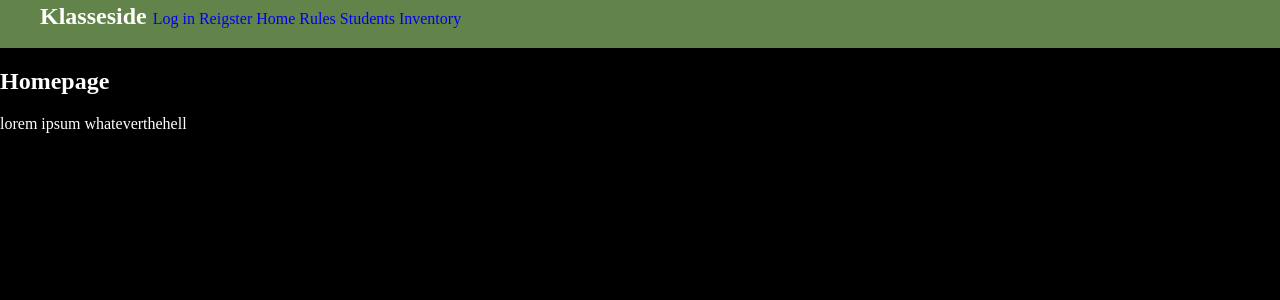
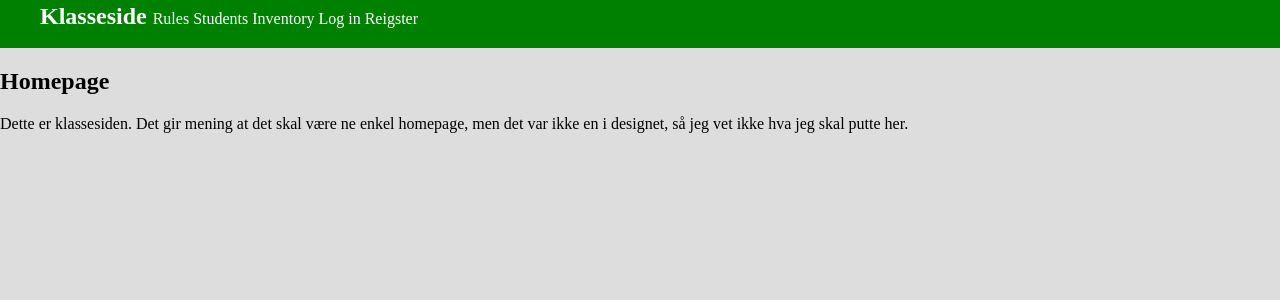
Before and after one commit to BoredToad/klasssenettside, a Flask app: page / in a window 1280 px wide. Shown: the top 300 px of the page. Run offline with Flask 3, Linux system fonts and the light colour scheme.

Commit message:
fixed styling on several elements. Not mona lisa, but fits with the original prototype

```diff
--- a/static/styles.css
+++ b/static/styles.css
@@ -1,7 +1,6 @@
 html {
   width: 100%;
-  background-color: black;
-  color: white;
+  background-color: #dddddd;
 }
 
 body {
@@ -11,7 +10,7 @@ body {
 
 nav {
   height: 3rem;
-  background-color: #62844a;
+  background-color: green;
 
   display: flex;
   justify-content: start;
@@ -31,8 +30,13 @@ nav ul li h1 {
   display: inline;
 }
 
-nav ul li a {
+nav a {
+  color: white;
   text-decoration: none;
+}
+
+nav a:hover {
+  color: red;
 }
 
 #inventory_table {
@@ -41,20 +45,22 @@ nav ul li a {
 
 #inventory_table tr:hover td {
   background-color: white;
-  color: black;
+}
+
+#inventory_table tr:active td {
+  background-color: green;
 }
 
 #inventory_table tr:hover td .item_expansion {
-  background-color: black;
-  color: white;
+  background-color: #dddddd;
 }
 
+/* .group:hover { */
+/*   background-color: green; */
+/* } */
+
 .even {
-  background-color: palevioletred;
-}
-
-.odd {
-  background-color: paleturquoise;
+  background-color: gray;
 }
 
 #inventory_grid {
--- a/templates/base.jinja
+++ b/templates/base.jinja
@@ -8,7 +8,10 @@
 <body>
 <nav>
     <ul>
-	<li><h1> Klasseside </h1></li>
+	<li><a href="{{ url_for('index') }}"><h1> Klasseside </h1></a></li>
+	<li><a href="{{ url_for('rules') }}">Rules</a></li>
+	<li><a href="{{ url_for('students') }}">Students</a></li>
+	<li><a href="{{ url_for('inventory.inventory') }}">Inventory</a></li>
 	{% if session['user_id'] %}
 	    <li>{{ get_username_from_id(int(session['user_id'])) }}</li>
 	    <li><a href="{{ url_for('auth.logout') }}">Log out</a></li>
@@ -16,10 +19,6 @@
 	    <li><a href="{{ url_for('auth.login') }}">Log in</a></li>
 	    <li><a href="{{ url_for('auth.register') }}">Reigster</a></li>
 	{% endif %}
-	<li><a href="{{ url_for('index') }}">Home</a></li>
-	<li><a href="{{ url_for('rules') }}">Rules</a></li>
-	<li><a href="{{ url_for('students') }}">Students</a></li>
-	<li><a href="{{ url_for('inventory.inventory') }}">Inventory</a></li>
     </ul>
 </nav>
 <section class="content">
--- a/templates/homepage.jinja
+++ b/templates/homepage.jinja
@@ -5,5 +5,7 @@
 {% endblock %}
 
 {% block content %}
-<p>lorem ipsum whateverthehell</p>
+<p>Dette er klassesiden. Det gir mening at det skal være ne enkel
+homepage, men det var ikke en i designet, så jeg vet ikke hva jeg skal
+putte her.</p>
 {% endblock %}
--- a/templates/rulespage.jinja
+++ b/templates/rulespage.jinja
@@ -3,7 +3,7 @@
 {% extends 'base.jinja' %}
 
 {% block header %}
-    <h1>{% block title %}Rules page{% endblock %}</h1>
+    <!-- <h1>{% block title %}Rules page{% endblock %}</h1> -->
 {% endblock %}
 
 {% block content %}
```
